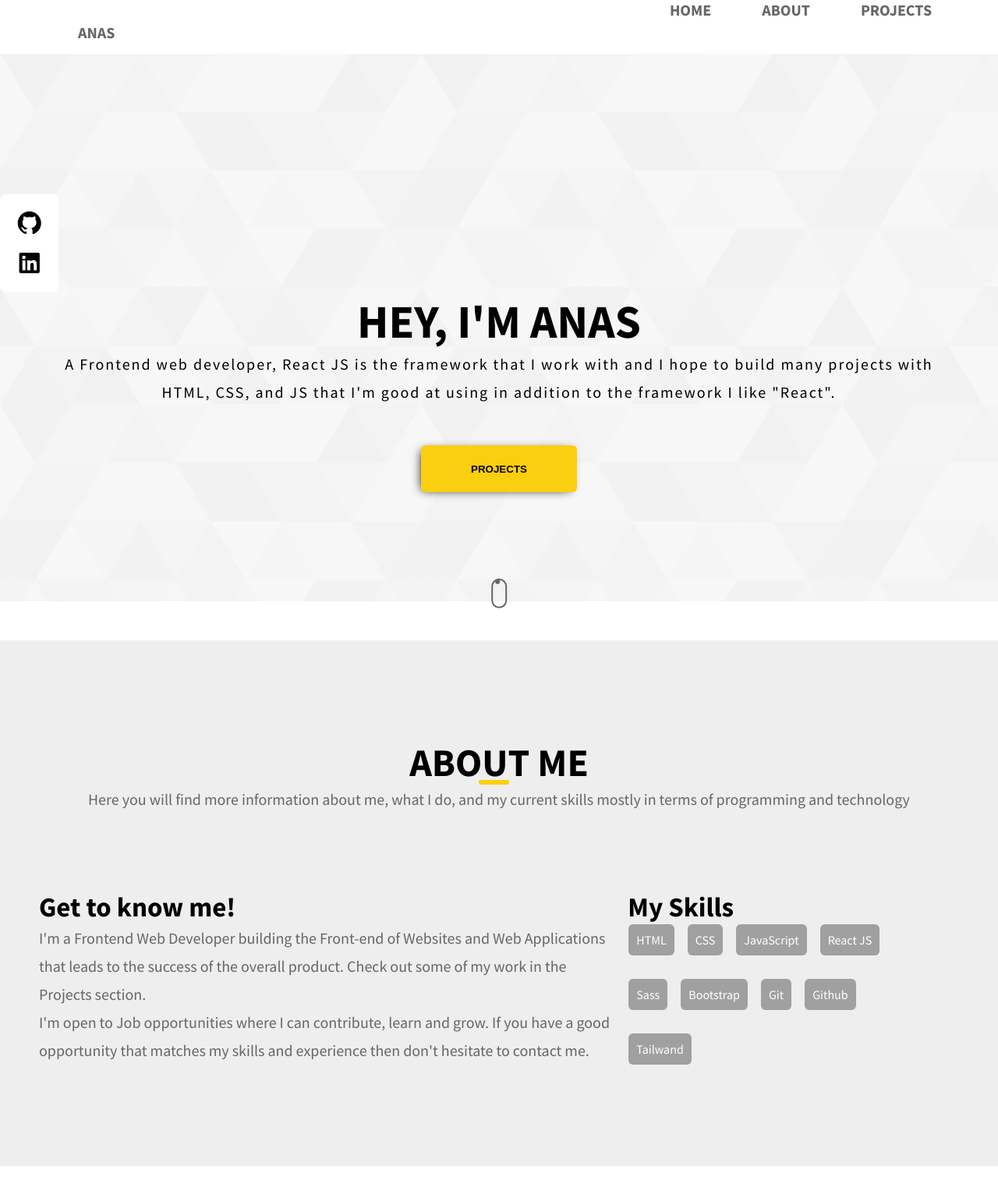
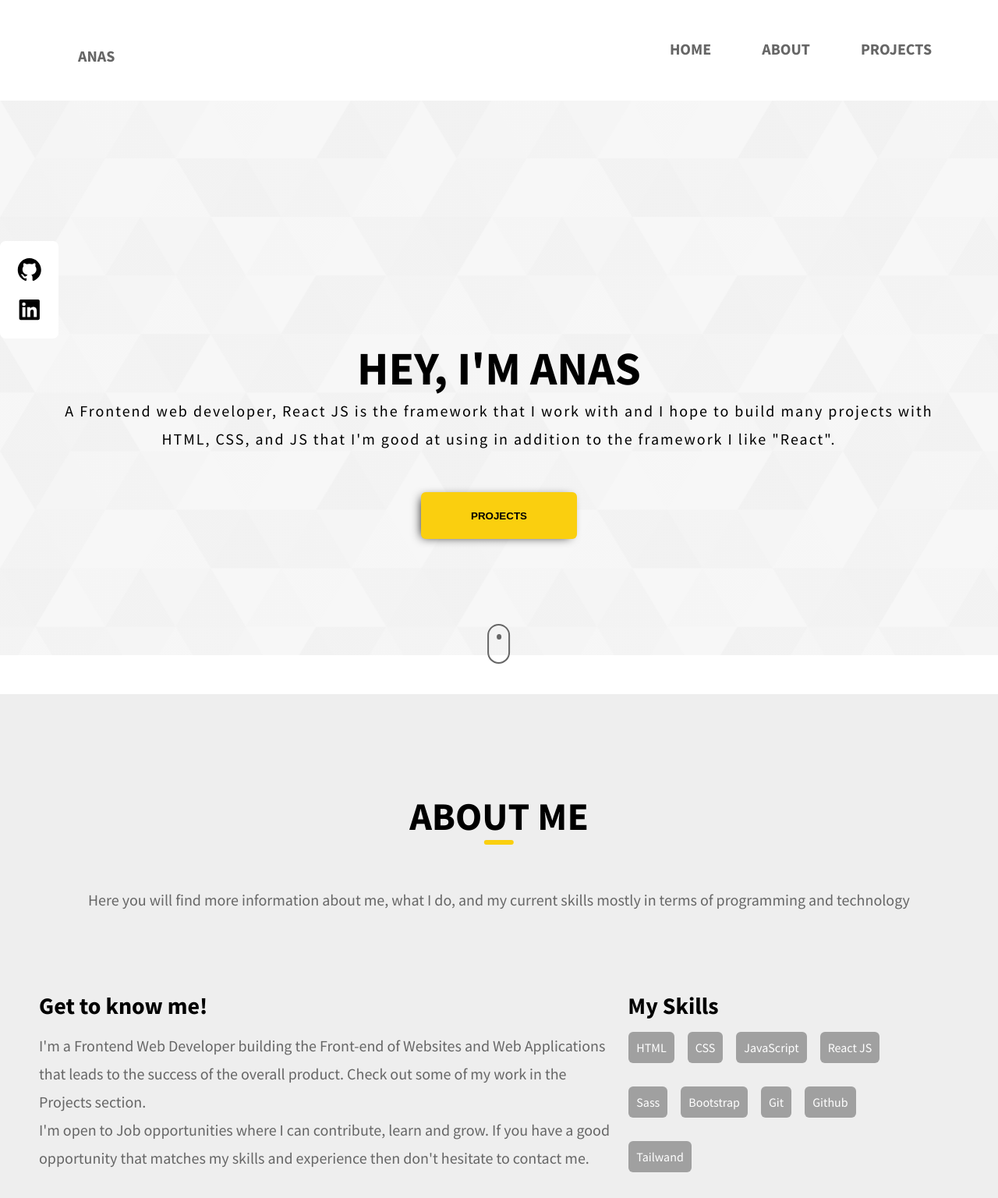
Before and after one commit to anasAS02/Portfolio, a plain HTML site: page index.html in a window 1280 px wide. Shown: the top 1536 px of the page at 78% size. Drawn offline with Linux system fonts and the light colour scheme.

Commit message:
edit css

```diff
--- a/css/main.css
+++ b/css/main.css
@@ -56,8 +56,9 @@ a{
     width: 3%;
     height: 6px;
     border-radius: 6px;
-    top: 56%;
-    left: 48%;
+    top: 50%;
+    left: 50%;
+    transform: translate(-50%, -50%);
 }
 .special-heading h2{
     font-size: 50px;
@@ -67,6 +68,7 @@ a{
     font-size: 20px;
     line-height: 1.6;
     color: var(--p-color);
+    margin-top: 60px;
 }
 /* End Components */
 
@@ -74,9 +76,12 @@ a{
 .header .container{
     display: flex;
     justify-content: space-between;
-    padding: 0 60px;
+    padding: 30px 60px;
     text-transform: uppercase;
     font-weight: 700;
+}
+.header .container .link{
+    padding-top: 0;
 }
 .header .container .link p{
     margin-top: 14px;
@@ -84,6 +89,7 @@ a{
 }
 .header .container ul{
     display: flex;
+    padding-top: 20px;
 }
 .header .container ul li a,
 .header .container .link p{
@@ -141,7 +147,7 @@ a{
     rgba(245,245,245,.8)),
      url(../imgs/landing.png);
     background-size: cover;
-    min-height: 74vh;
+    min-height: 88vh;
     padding-top: 180px;
     text-align: center;
 }
@@ -178,8 +184,8 @@ a{
     margin: 50px auto;
 }
 .landing .animation{
-    width: 3%;
-    height: 20px;
+    width: 4%;
+    height: 29px;
     background-color: transparent;
     border-radius: 20px;
     transform: rotate(90deg);
@@ -188,13 +194,12 @@ a{
     margin-top: 70px;
 }
 .landing .animation span{
-    width: 20%;
+    width: 15%;
     height: 6px;
     background-color: var(--p-color);
     border-radius: 50%;
     position: absolute;
-    top: 7px;
-    right: 26px;
+    top: 9px;
     animation: move infinite 1s;
 }
 @keyframes move {
@@ -227,7 +232,8 @@ a{
     padding-left: 50px;
 }
 .about h3{
-    font-size: 35px;
+    font-size: 30px;
+    padding-bottom: 15px;
 }
 .about .left-side .text p{
     font-size: 20px;
```
